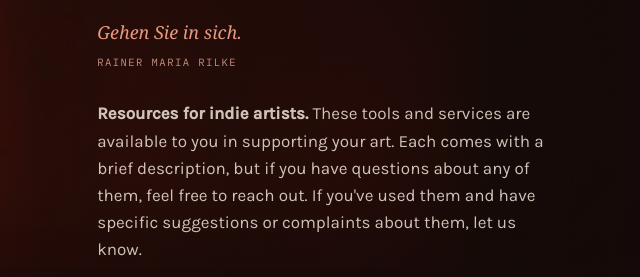
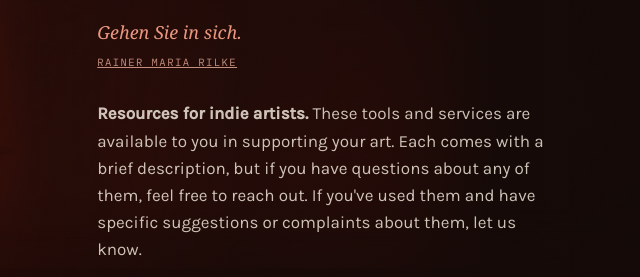
Before and after one commit to mummyundertheumbrella/frostedpane-com, a plain HTML site: page resources/index.html in a window 1280 px wide. Shown: the part 200-477 px from the top of the page, 506-1146 px from the left. Drawn offline with Linux system fonts and the light colour scheme; a web font is replaced by a local one.

Commit message:
Link rotating quote attribution to the full quotes page
Co-Authored-By: Claude Opus 5.5 <noreply@anthropic.com>
Claude-Session: https://claude.ai/code/session_01Ao2zdbreM3EfzCiiUhoRUf

```diff
--- a/resources/index.html
+++ b/resources/index.html
@@ -199,7 +199,9 @@
   try { localStorage.setItem(key, String(i)); } catch (e) {}
   var pick = Q[i];
   fig.querySelector('p').textContent = pick[0];
-  fig.querySelector('figcaption').textContent = pick[1];
+  var cap = fig.querySelector('figcaption'), a = document.createElement('a');
+  a.href = 'https://mummyundertheumbrella.com/quotes.html#books'; a.textContent = pick[1]; a.style.color = 'inherit';
+  cap.textContent = ''; cap.appendChild(a);
 })();
 </script>
 </body>
```
